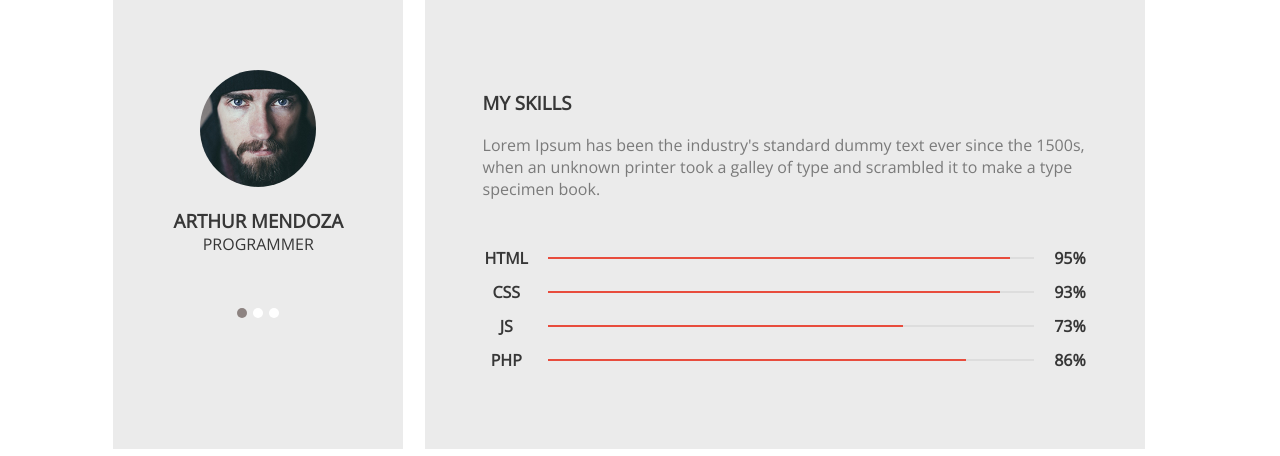
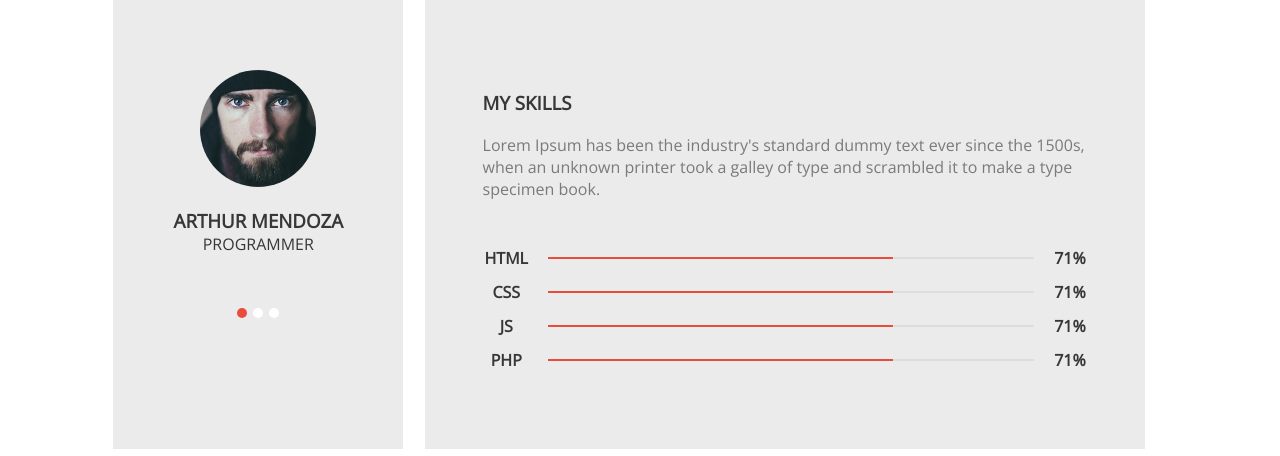
Before and after one commit to sonterix/Boostfolia, a PHP site: page / in a window 1280 px wide. Shown: the part 3357-3813 px from the top of the page. Run offline with PHP 8.4, Linux system fonts and the light colour scheme; lists and menus that the app fills with data are empty.

Commit message:
Added % counter

```diff
--- a/css/main.css
+++ b/css/main.css
@@ -287,7 +287,7 @@ nav li:hover{
     border-bottom: 2px solid #fff;
 }
 #gallery ul li:hover{
-    border-bottom: 2px solid #fc926f;
+    border-bottom: 2px solid #fdaa91;
 }
 #block{
     max-height: 735px;
@@ -367,8 +367,11 @@ nav li:hover{
     background-color: #fff;
     cursor: pointer;
 }
+.dot:hover{
+    background-color: #fdaa91;
+}
 .dot-selected{
-    background-color: #8d8381;
+    background-color: #e84c3d !important;
 }
 #left-block-dots{
     display: flex;
--- a/index.php
+++ b/index.php
@@ -170,22 +170,22 @@
                         <tr>
                             <th>HTML</th>
                             <th class="th-width-tb"><div class="value-tb"><div class="value-box-tb" style="width: 95%;"></div></div></th>
-                            <th>95%</th>
+                            <th class="info-counter">95</th>
                         </tr>
                         <tr>
                             <th>CSS</th>
                             <th class="th-width-tb"><div class="value-tb"><div class="value-box-tb" style="width: 93%;"></div></div></th>
-                            <th>93%</th>
+                            <th class="info-counter">93</th>
                         </tr>
                         <tr>
                             <th>JS</th>
                             <th class="th-width-tb"><div class="value-tb"><div class="value-box-tb" style="width: 73%;"></div></div></th>
-                            <th>73%</th>
+                            <th class="info-counter">73</th>
                         </tr>
                         <tr>
                             <th>PHP</th>
                             <th class="th-width-tb"><div class="value-tb"><div class="value-box-tb" style="width: 86%;"></div></div></th>
-                            <th>86%</th>
+                            <th class="info-counter">86</th>
                         </tr>
                     </table>
                 </div>
@@ -196,22 +196,22 @@
                         <tr>
                             <th>PHOTOSHOP</th>
                             <th class="th-width-tb"><div class="value-tb"><div class="value-box-tb" style="width: 88%;"></div></div></th>
-                            <th>88%</th>
+                            <th class="info-counter">88</th>
                         </tr>
                         <tr>
                             <th>ILLUSTRATOR</th>
                             <th class="th-width-tb"><div class="value-tb"><div class="value-box-tb" style="width: 92%;"></div></div></th>
-                            <th>92%</th>
+                            <th class="info-counter">92</th>
                         </tr>
                         <tr>
                             <th>SKETCH</th>
                             <th class="th-width-tb"><div class="value-tb"><div class="value-box-tb" style="width: 87%;"></div></div></th>
-                            <th>87%</th>
+                            <th class="info-counter">87</th>
                         </tr>
                         <tr>
                             <th>GIMP</th>
                             <th class="th-width-tb"><div class="value-tb"><div class="value-box-tb" style="width: 98%;"></div></div></th>
-                            <th>98%</th>
+                            <th class="info-counter">98</th>
                         </tr>
                     </table>
                 </div>
@@ -222,22 +222,22 @@
                             <tr>
                                 <th>JAVA</th>
                                 <th class="th-width-tb"><div class="value-tb"><div class="value-box-tb" style="width: 99%;"></div></div></th>
-                                <th>99%</th>
+                                <th class="info-counter">99</th>
                             </tr>
                             <tr>
                                 <th>CMMI</th>
                                 <th class="th-width-tb"><div class="value-tb"><div class="value-box-tb" style="width: 95%;"></div></div></th>
-                                <th>95%</th>
+                                <th class="info-counter">95</th>
                             </tr>
                             <tr>
                                 <th>RUP</th>
                                 <th class="th-width-tb"><div class="value-tb"><div class="value-box-tb" style="width: 70%;"></div></div></th>
-                                <th>70%</th>
+                                <th class="info-counter">70</th>
                             </tr>
                             <tr>
                                 <th>LEAN</th>
                                 <th class="th-width-tb"><div class="value-tb"><div class="value-box-tb" style="width: 57%;"></div></div></th>
-                                <th>57%</th>
+                                <th class="info-counter">57</th>
                             </tr>
                         </table>
                 </div>
--- a/js/main.js
+++ b/js/main.js
@@ -3,10 +3,12 @@ $(function($){
     $.scrollSpeed(100, 1200);
 
     // nav
+        //show-hide nav bar
     $('#humburger-menu').on('click', function(){
         $('nav').slideToggle('200');
     });
 
+        // click on nav-menu
     $("nav a").click(function() {
         $('nav').slideUp('200');
 
@@ -75,6 +77,7 @@ $(function($){
     });
 
     // who we are
+        // autoplay
     var checkerWhoWeAre = 1;
     setInterval(function(){
         $('.dot').eq(checkerWhoWeAre).click();
@@ -86,7 +89,7 @@ $(function($){
         }
       }, 4000);
 
-
+        // click on dots
     $('.dot').on('click', function(){
         var indexCurrent = $('.dot-selected').index();
         $('.dot-selected').removeClass('dot-selected');
@@ -100,6 +103,28 @@ $(function($){
         $('.small-info').eq(indexNew).delay(200).fadeIn(200);
     });
 
+        // counter %
+    $(window).scroll(function () {
+        var scrTop = $(window).scrollTop();
+        var whoWeAre = $('#who-we-are').offset().top-250;
+
+        if(scrTop >= whoWeAre) {
+            $('.info-counter').each(function(){
+                var from = 0;
+                var to = $(this).text();
+                var currentElement = $(this);
+
+                setInterval(function () {
+                    from++;
+                    if (from <= to) {
+                        currentElement.html(from).append('%');
+                        currentElement.parent().find('.value-box-tb').css('width', from + '%');
+                    };
+                }, 50);
+            });
+        }
+    });
+
     // locate on map
     $('#locate-on-map small').on('click', function(){
         $('#map').slideToggle('800');
```
